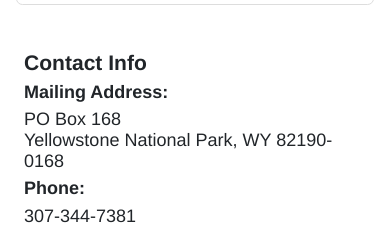
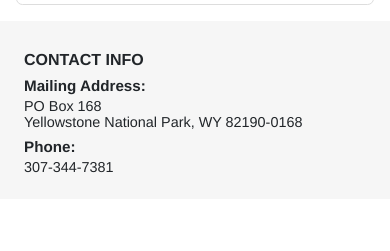
Before and after one commit to estebansar/repository, a website built with Vite: page src/index.html in a window 390 px wide. Shown: the part 1791-2042 px from the top of the page. After the commit the page ends 1990 px from the top, so only its background shows below. Built offline with nearby package versions, Linux system fonts and the light colour scheme.

Commit message:
fixing mailing and phone

```diff
--- a/src/css/style.css
+++ b/src/css/style.css
@@ -383,6 +383,9 @@
 
 #park-footer {
   padding: 1.50rem;
+  background: #f6f6f6;
+  border-top: 1px solod #ddd;
+  padding: 1.5rem;
 }
 
 #park-footer .contact h3, #park-footer .contact h4 {
@@ -391,8 +394,20 @@
 
 #park-footer .contact p {
   margin: 0;
+  font-size: .9rem;
 }
 
+#park-footer .contact h3 {
+  text-transform: uppercase;
+  font-size: 1rem;
+  margin-bottom: .5rem;
+}
+
+#park-footer .contact h4 {
+  font-weight: bold;
+  margin: .5rem 0 .25rem;
+  font-size: .95rem;
+}
 
  /*svg {
   background-color: var(--bs-black);
```
